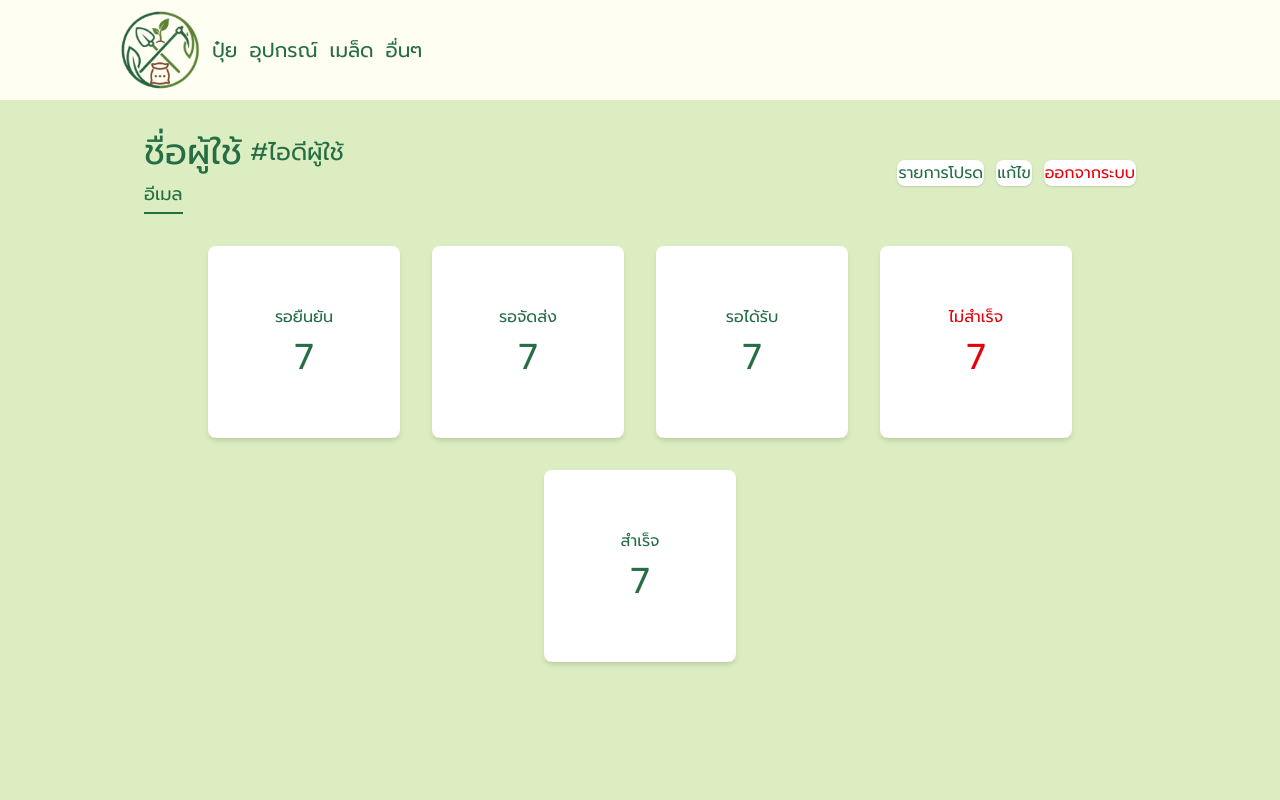
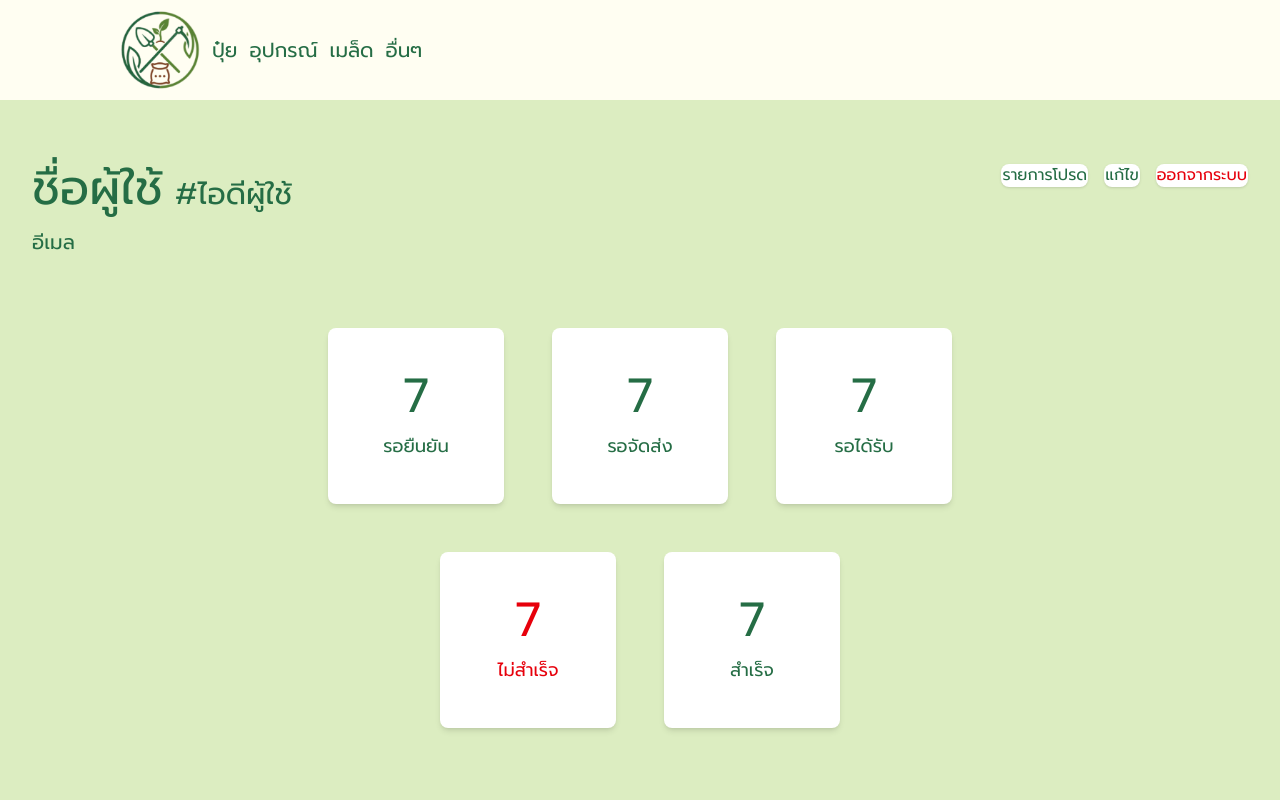
Before and after one commit to psu6810110652/Project, a React (Vite) app in the folder frontend/: page /profile in a window 1280 px wide. Shown: the top 800 px of the page. Built offline with nearby package versions, Linux system fonts and the light colour scheme.

Commit message:
update ui profile

```diff
--- a/frontend/src/pages/Profile.tsx
+++ b/frontend/src/pages/Profile.tsx
@@ -1,58 +1,55 @@
 import { useNavigate } from 'react-router-dom';
-
-const statusList = [
-  { label: 'รอยืนยัน', value: 7, color: 'text-[#256D45] border-[#256D45] bg-white', link: '/pending-confirm' },
-  { label: 'รอจัดส่ง', value: 7, color: 'text-[#256D45] border-[#256D45] bg-white', link: '/pending-delivery' },
-  { label: 'รอได้รับ', value: 7, color: 'text-[#256D45] border-[#256D45] bg-white', link: '/pending-received' },
-  { label: 'ไม่สำเร็จ', value: 7, color: 'text-red-600 border-red-400 bg-white', link: '/failed' },
-  { label: 'สำเร็จ', value: 7, color: 'text-[#256D45] border-[#256D45] bg-white', link: '/success' },
-];
 
 const Profile = () => {
   const navigate = useNavigate();
 
   return (
     <div className="min-h-screen bg-[#DCEDC1] font-['Prompt'] text-[#256D45] pb-0">
-      <div className="max-w-5xl mx-auto px-4 pt-8">
+      <div className="max-w-7xl mx-auto px-8 pt-16">
         {/* Header */}
-        <div className="flex flex-col md:flex-row md:items-center md:justify-between gap-4 mb-8">
-          <div>
-            <div className="text-4xl font-bold mb-2 flex flex-wrap items-center gap-2">
-              ชื่อผู้ใช้ <span className="text-2xl font-normal text-[#256D45]">#ไอดีผู้ใช้</span>
+        <div className="flex flex-col md:flex-row md:items-start md:justify-between gap-8 mb-16">
+          <div className="flex-1">
+            <div className="text-5xl font-bold mb-4 flex flex-wrap items-baseline gap-3">
+              ชื่อผู้ใช้ <span className="text-3xl font-normal text-[#256D45]">#ไอดีผู้ใช้</span>
             </div>
-            <div className="text-lg font-medium border-b-2 border-[#256D45] w-fit pb-1">อีเมล</div>
+            <div className="text-xl font-medium w-fit pb-2">อีเมล</div>
           </div>
-          <div className="flex flex-row gap-3 items-center self-start md:self-auto mt-2 md:mt-0">
-            <button className="bg-white border border-[#256D45] text-[#256D45] font-semibold rounded-lg px-6 py-2 shadow-sm hover:bg-[#f3fbe9] transition text-lg" onClick={() => navigate('/favorites')}>รายการโปรด</button>
-            <button className="bg-white border border-[#256D45] text-[#256D45] font-semibold rounded-lg px-6 py-2 shadow-sm hover:bg-[#f3fbe9] transition text-lg" onClick={() => navigate('/edit-profile')}>แก้ไข</button>
-            <button className="bg-white border border-red-500 text-red-600 font-semibold rounded-lg px-6 py-2 shadow-sm hover:bg-red-50 transition text-lg" onClick={() => navigate('/')}>ออกจากระบบ</button>
+          <div className="flex flex-row gap-4 items-center flex-shrink-0">
+            <button className="bg-white border border-[#256D45] text-[#256D45] font-semibold rounded-lg px-10 py-4 shadow-sm hover:bg-[#f3fbe9] transition text-2xl" onClick={() => navigate('/favorites')}>รายการโปรด</button>
+            <button className="bg-white border border-[#256D45] text-[#256D45] font-semibold rounded-lg px-10 py-4 shadow-sm hover:bg-[#f3fbe9] transition text-2xl" onClick={() => navigate('/edit-profile')}>แก้ไข</button>
+            <button className="bg-white border border-red-500 text-red-600 font-semibold rounded-lg px-10 py-4 shadow-sm hover:bg-red-50 transition text-2xl" onClick={() => navigate('/')}>ออกจากระบบ</button>
           </div>
         </div>
 
         {/* Status Cards */}
-        <div className="flex flex-wrap gap-x-8 gap-y-8 justify-center mb-16">
-          {statusList.map((s) => (
-            s.link ? (
-              <button
-                key={s.label}
-                className={`w-48 h-48 flex flex-col items-center justify-center rounded-xl border-2 shadow-md text-2xl font-bold ${s.color} ${s.label === 'ไม่สำเร็จ' ? 'order-last md:order-none' : ''} cursor-pointer focus:outline-none`}
-                style={{ minWidth: '180px', minHeight: '180px' }}
-                onClick={() => navigate(s.link)}
-              >
-                <span className={s.label === 'ไม่สำเร็จ' ? 'text-red-600' : ''}>{s.label}</span>
-                <span className={`mt-2 text-4xl ${s.label === 'ไม่สำเร็จ' ? 'text-red-600' : ''}`}>{s.value}</span>
-              </button>
-            ) : (
-              <div
-                key={s.label}
-                className={`w-48 h-48 flex flex-col items-center justify-center rounded-xl border-2 shadow-md text-2xl font-bold ${s.color} ${s.label === 'ไม่สำเร็จ' ? 'order-last md:order-none' : ''}`}
-                style={{ minWidth: '180px', minHeight: '180px' }}
-              >
-                <span className={s.label === 'ไม่สำเร็จ' ? 'text-red-600' : ''}>{s.label}</span>
-                <span className={`mt-2 text-4xl ${s.label === 'ไม่สำเร็จ' ? 'text-red-600' : ''}`}>{s.value}</span>
-              </div>
-            )
-          ))}
+        <div className="flex flex-col items-center gap-12 mb-24">
+          {/* Top row - 3 cards */}
+          <div className="flex gap-12 justify-center">
+            <button className="w-44 h-44 rounded-xl border-2 border-[#256D45] bg-white flex flex-col items-center justify-center shadow-md hover:shadow-lg transition-shadow">
+              <div className="text-5xl font-bold text-[#256D45]">7</div>
+              <div className="text-lg font-medium mt-3 text-[#256D45]">รอยืนยัน</div>
+            </button>
+            <button className="w-44 h-44 rounded-xl border-2 border-[#256D45] bg-white flex flex-col items-center justify-center shadow-md hover:shadow-lg transition-shadow">
+              <div className="text-5xl font-bold text-[#256D45]">7</div>
+              <div className="text-lg font-medium mt-3 text-[#256D45]">รอจัดส่ง</div>
+            </button>
+            <button className="w-44 h-44 rounded-xl border-2 border-[#256D45] bg-white flex flex-col items-center justify-center shadow-md hover:shadow-lg transition-shadow">
+              <div className="text-5xl font-bold text-[#256D45]">7</div>
+              <div className="text-lg font-medium mt-3 text-[#256D45]">รอได้รับ</div>
+            </button>
+          </div>
+
+          {/* Bottom row - 2 cards */}
+          <div className="flex gap-12 justify-center">
+            <button className="w-44 h-44 rounded-xl border-2 border-red-400 bg-white flex flex-col items-center justify-center shadow-md hover:shadow-lg transition-shadow">
+              <div className="text-5xl font-bold text-red-600">7</div>
+              <div className="text-lg font-medium mt-3 text-red-600">ไม่สำเร็จ</div>
+            </button>
+            <button className="w-44 h-44 rounded-xl border-2 border-[#256D45] bg-white flex flex-col items-center justify-center shadow-md hover:shadow-lg transition-shadow">
+              <div className="text-5xl font-bold text-[#256D45]">7</div>
+              <div className="text-lg font-medium mt-3 text-[#256D45]">สำเร็จ</div>
+            </button>
+          </div>
         </div>
       </div>
     </div>
```
